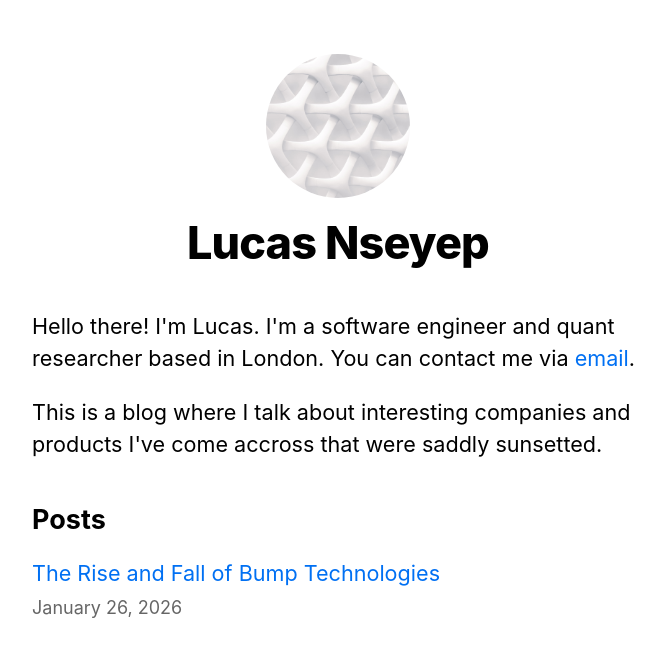
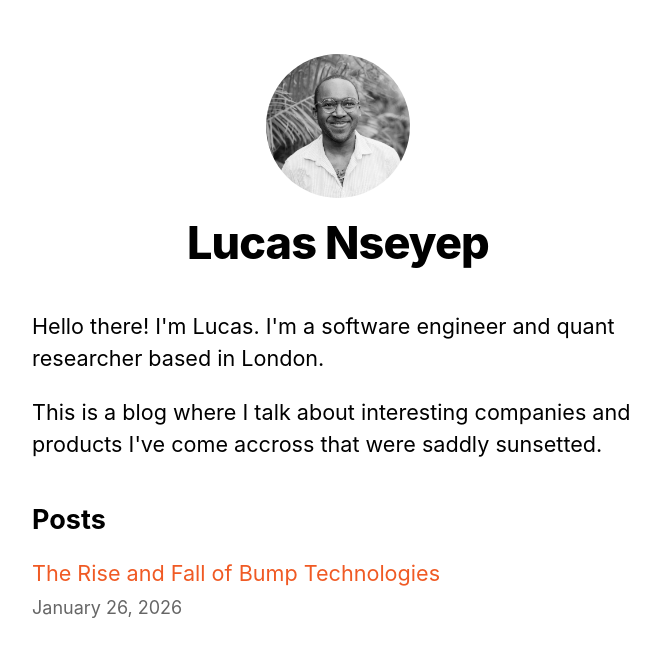
Before and after one commit to LucasNseyep/sunset-yard, a Next.js app: page / in a window 1280 px wide. Shown: the top 656 px of the page, without its empty margins (302-966 px from the left). Built offline with nearby package versions, Linux system fonts and the light colour scheme.

Commit message:
fix: profile pic and copy changes

```diff
--- a/pages/index.js
+++ b/pages/index.js
@@ -22,7 +22,7 @@ export default function Home({ allPostsData }) {
         <title>{siteTitle}</title>
       </Head>
       <section className={utilStyles.headingMd}>
-        <p>Hello there! I'm Lucas. I'm a software engineer and quant researcher based in London. You can contact me via <Link href="mailto:lucas.nseyep@gmail.com">email</Link>.</p>
+        <p>Hello there! I'm Lucas. I'm a software engineer and quant researcher based in London.</p>
         <p>
           This is a blog where I talk about interesting companies and products I've come accross that were saddly sunsetted.
         </p>
--- a/styles/Home.module.css
+++ b/styles/Home.module.css
@@ -55,7 +55,7 @@
   text-align: left;
   color: inherit;
   text-decoration: none;
-  border: 1px solid #eaeaea;
+  border: 1px solid #e5e5e5;
   border-radius: 10px;
   transition:
     color 0.15s ease,
--- a/styles/global.css
+++ b/styles/global.css
@@ -23,7 +23,7 @@ body {
 }
 
 a {
-  color: #0070f3;
+  color: #F05A24;
   text-decoration: none;
 }
 
```
Also changed, not shown: public/images/profile.jpg.
